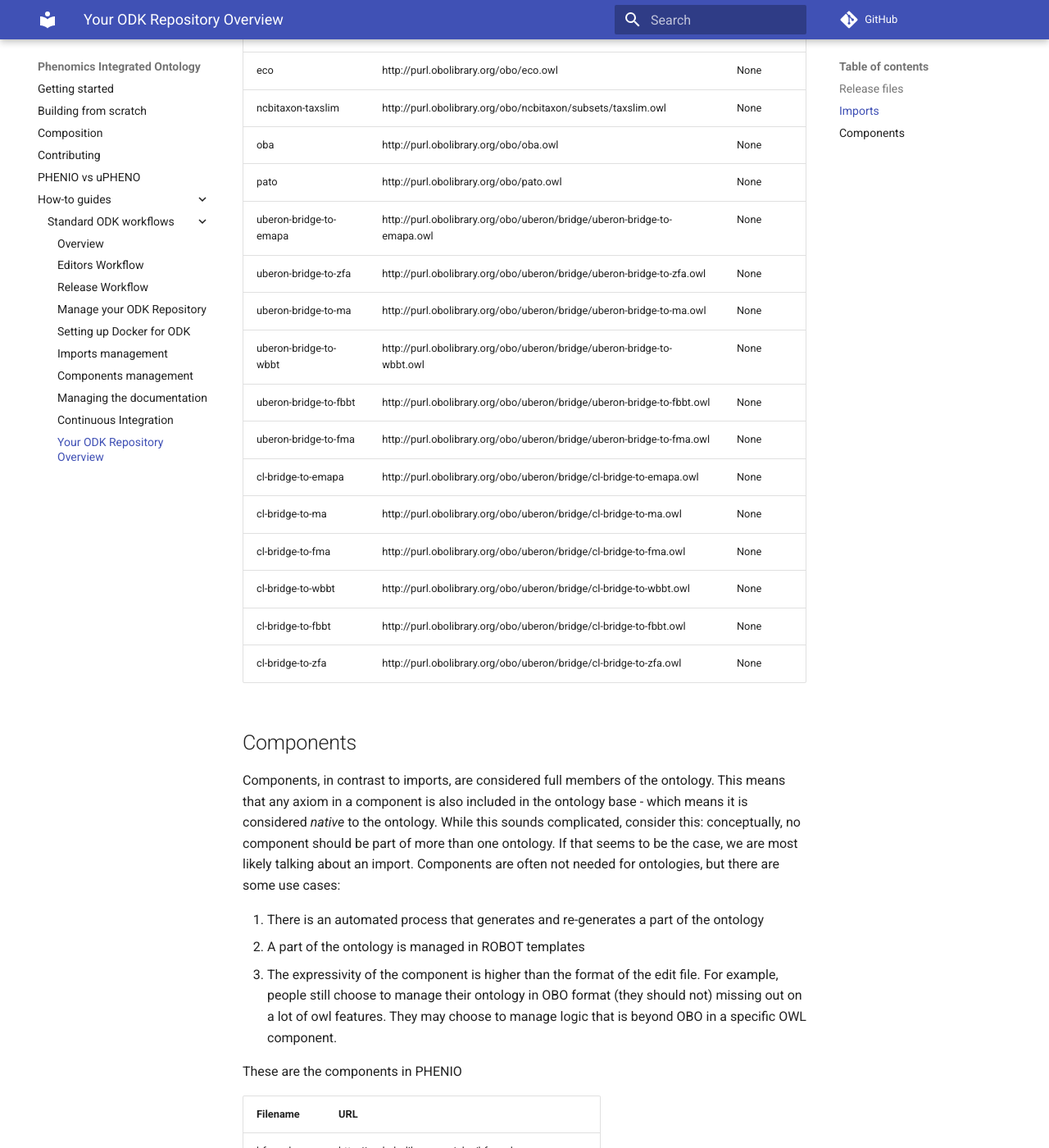
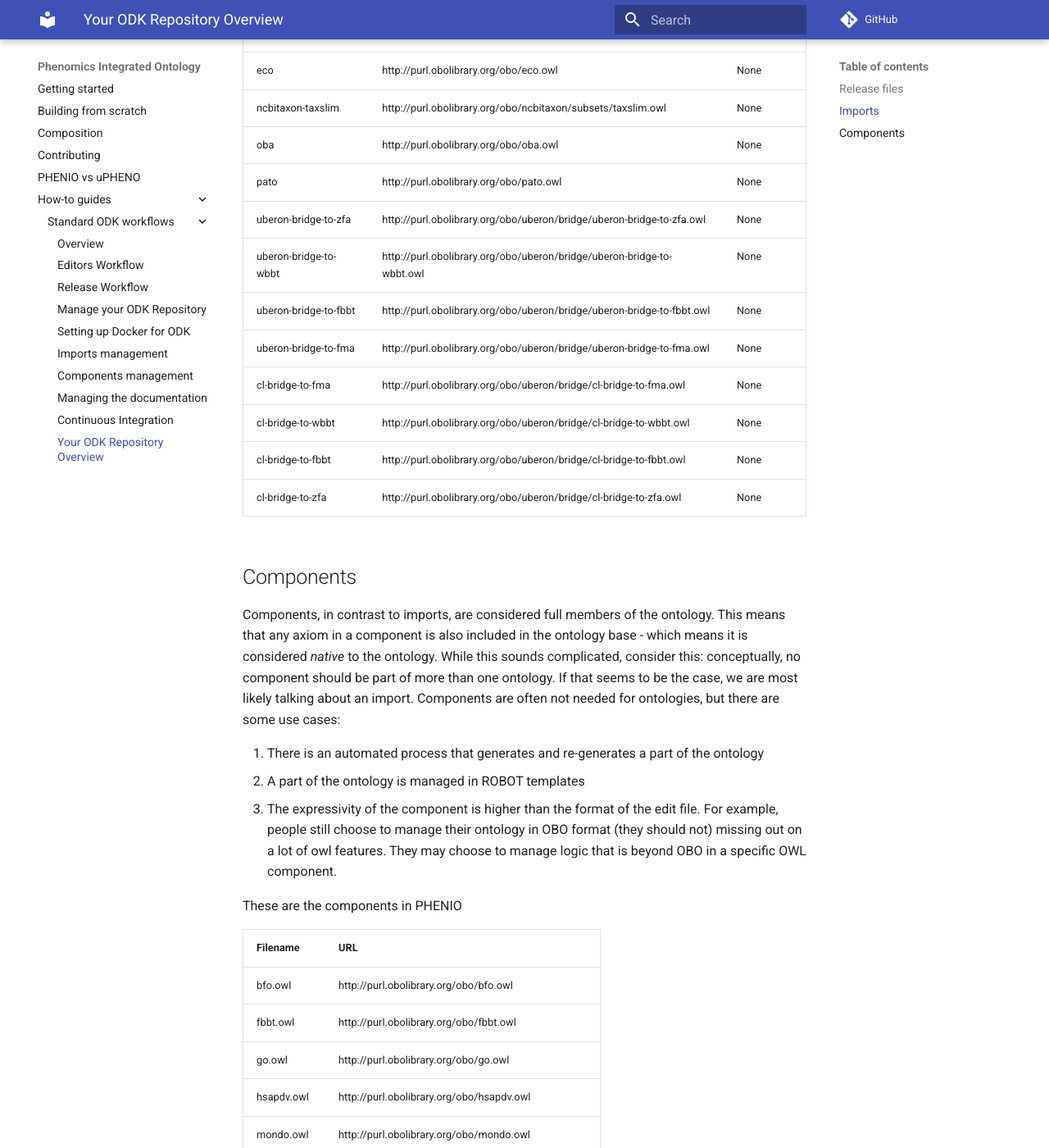
Before and after one commit to monarch-initiative/phenio, an MkDocs documentation site: the page built from docs/odk-workflows/RepositoryFileStructure.md, in a window 1280 px wide and 1400 px high, scrolled down 735 px. Shown: the whole window at 82% size. Built offline with MkDocs 1.6.1 and Material for MkDocs 9.7.7, drawn with Linux system fonts in a browser that asks for light colours; comment, search, counter and statistics services are not loaded; some of the changed text lies outside the part shown.

Commit message:
Update repo files

```diff
--- a/docs/odk-workflows/RepositoryFileStructure.md
+++ b/docs/odk-workflows/RepositoryFileStructure.md
@@ -21,14 +21,10 @@
 | ncbitaxon-taxslim | http://purl.obolibrary.org/obo/ncbitaxon/subsets/taxslim.owl | None |
 | oba | http://purl.obolibrary.org/obo/oba.owl | None |
 | pato | http://purl.obolibrary.org/obo/pato.owl | None |
-| uberon-bridge-to-emapa | http://purl.obolibrary.org/obo/uberon/bridge/uberon-bridge-to-emapa.owl | None |
 | uberon-bridge-to-zfa | http://purl.obolibrary.org/obo/uberon/bridge/uberon-bridge-to-zfa.owl | None |
-| uberon-bridge-to-ma | http://purl.obolibrary.org/obo/uberon/bridge/uberon-bridge-to-ma.owl | None |
 | uberon-bridge-to-wbbt | http://purl.obolibrary.org/obo/uberon/bridge/uberon-bridge-to-wbbt.owl | None |
 | uberon-bridge-to-fbbt | http://purl.obolibrary.org/obo/uberon/bridge/uberon-bridge-to-fbbt.owl | None |
 | uberon-bridge-to-fma | http://purl.obolibrary.org/obo/uberon/bridge/uberon-bridge-to-fma.owl | None |
-| cl-bridge-to-emapa | http://purl.obolibrary.org/obo/uberon/bridge/cl-bridge-to-emapa.owl | None |
-| cl-bridge-to-ma | http://purl.obolibrary.org/obo/uberon/bridge/cl-bridge-to-ma.owl | None |
 | cl-bridge-to-fma | http://purl.obolibrary.org/obo/uberon/bridge/cl-bridge-to-fma.owl | None |
 | cl-bridge-to-wbbt | http://purl.obolibrary.org/obo/uberon/bridge/cl-bridge-to-wbbt.owl | None |
 | cl-bridge-to-fbbt | http://purl.obolibrary.org/obo/uberon/bridge/cl-bridge-to-fbbt.owl | None |
@@ -46,7 +42,6 @@
 | Filename | URL |
 | -------- | --- |
 | bfo.owl | http://purl.obolibrary.org/obo/bfo.owl |
-| emapa.owl | http://purl.obolibrary.org/obo/emapa.owl |
 | fbbt.owl | http://purl.obolibrary.org/obo/fbbt.owl |
 | go.owl | http://purl.obolibrary.org/obo/go.owl |
 | hsapdv.owl | http://purl.obolibrary.org/obo/hsapdv.owl |
```
Also changed, not shown: 1 other file.
